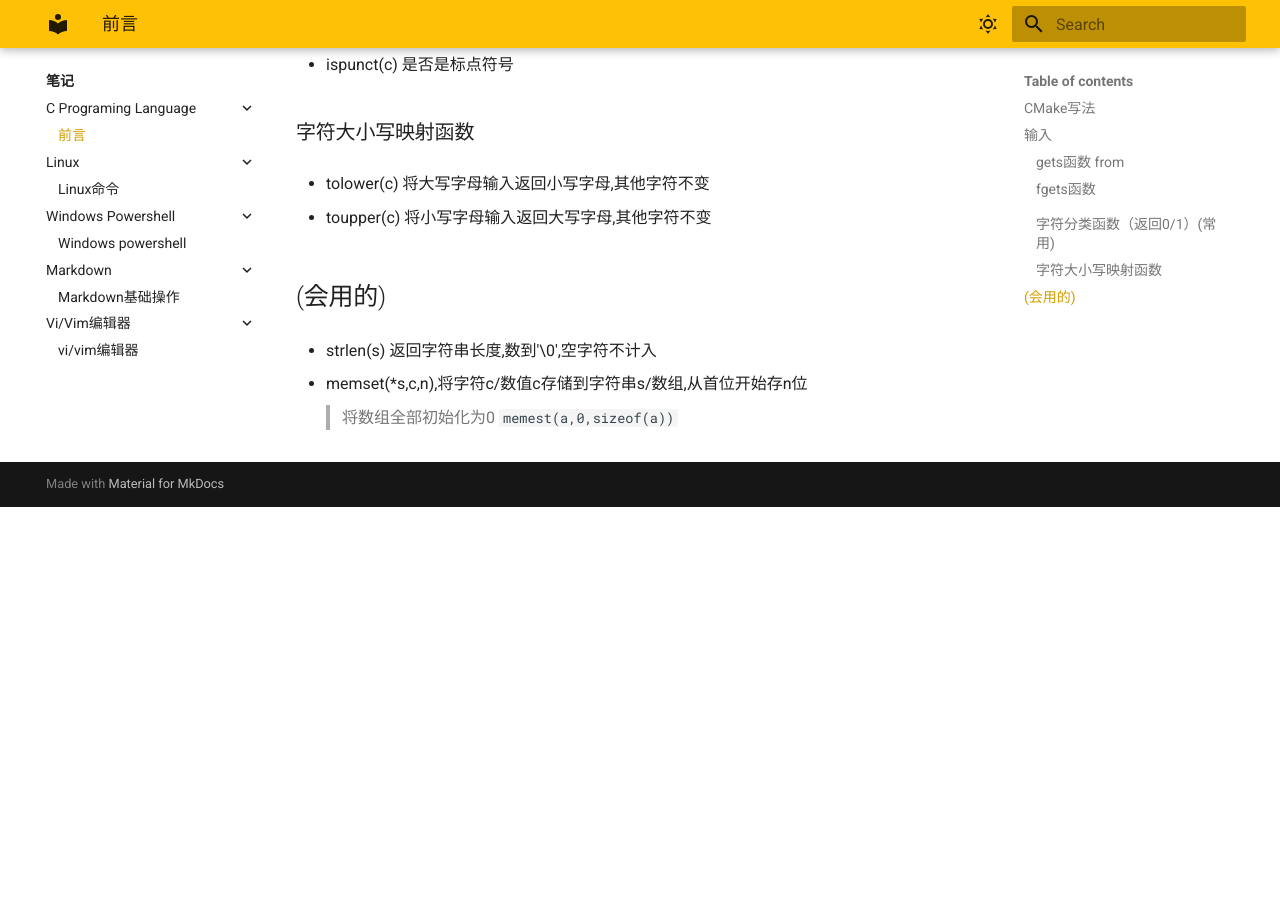
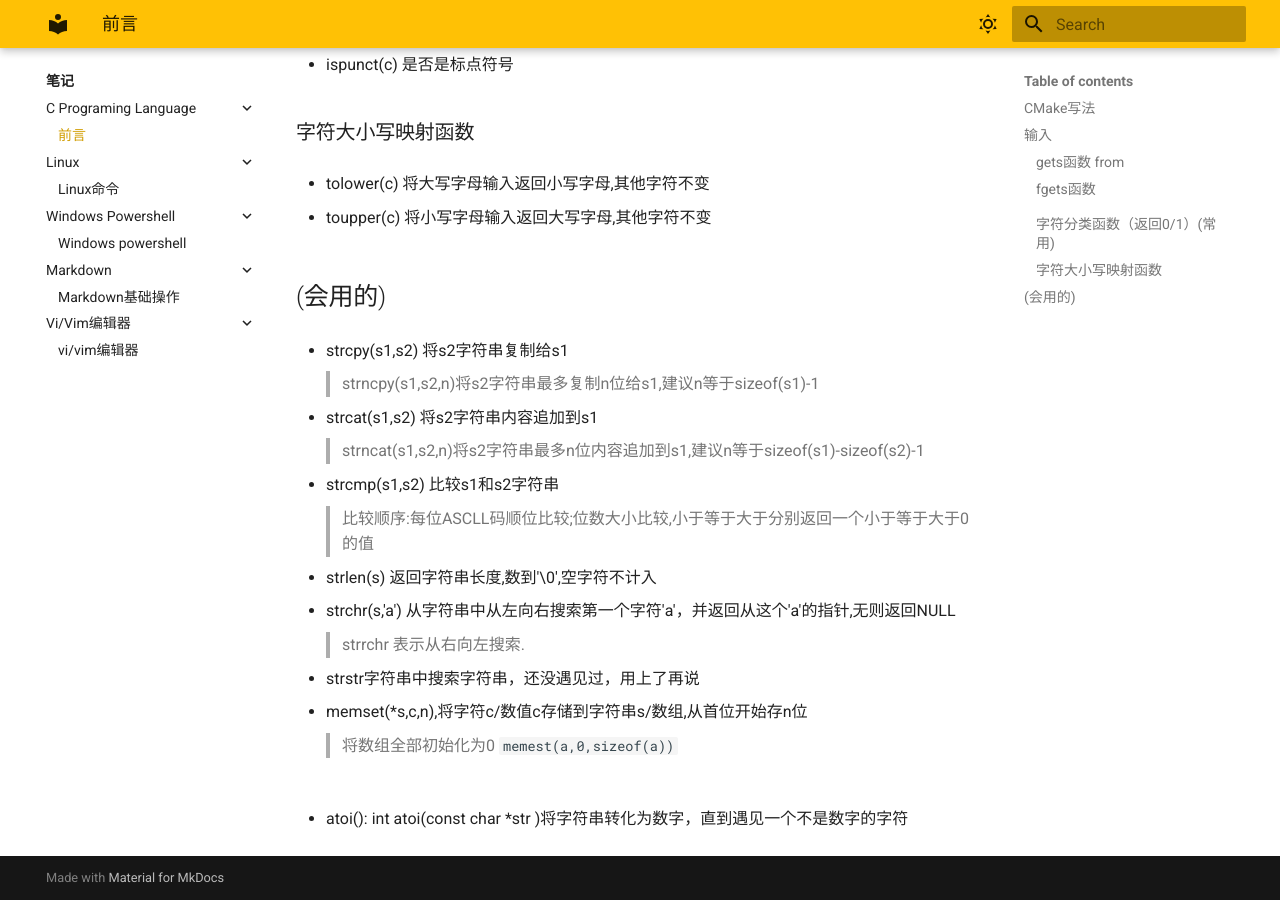
Before and after one commit to Wang-Y-R/wyrwebsite, an MkDocs documentation site: the page built from docs/STUDY/CPL/C_Programing_Lauguage.md, in a window 1280 px wide and 900 px high, scrolled down 2187 px. Built offline with MkDocs 1.6.1 and Material for MkDocs 9.7.7, drawn with Linux system fonts in a browser that asks for light colours; old or Windows-style settings are respelled for this version of MkDocs; before the commit the page ends 2694 px from its top, so only the background shows below that.

Commit message:
modifiy cpl

```diff
--- a/docs/STUDY/CPL/C_Programing_Lauguage.md
+++ b/docs/STUDY/CPL/C_Programing_Lauguage.md
@@ -98,8 +98,26 @@ fgets(a, 100, stdin); //stdin 指缓冲区
 
 ## <string.h> (会用的)
 
+- strcpy(s1,s2) 将s2字符串复制给s1
+>strncpy(s1,s2,n)将s2字符串最多复制n位给s1,建议n等于sizeof(s1)-1
+
+- strcat(s1,s2) 将s2字符串内容追加到s1
+>strncat(s1,s2,n)将s2字符串最多n位内容追加到s1,建议n等于sizeof(s1)-sizeof(s2)-1
+
+- strcmp(s1,s2) 比较s1和s2字符串
+> 比较顺序:每位ASCLL码顺位比较;位数大小比较,小于等于大于分别返回一个小于等于大于0的值
+
 - strlen(s) 返回字符串长度,数到'\0',空字符不计入
+
+- strchr(s,'a') 从字符串中从左向右搜索第一个字符'a'，并返回从这个'a'的指针,无则返回NULL
+> strrchr 表示从右向左搜索.
+
+- strstr字符串中搜索字符串，还没遇见过，用上了再说
 
 - memset(*s,c,n),将字符c/数值c存储到字符串s/数组,从首位开始存n位
 > 将数组全部初始化为0
 > `memest(a,0,sizeof(a))`
+
+## <stdlib.h>
+
+- atoi(): int atoi(const char *str )将字符串转化为数字，直到遇见一个不是数字的字符
```
